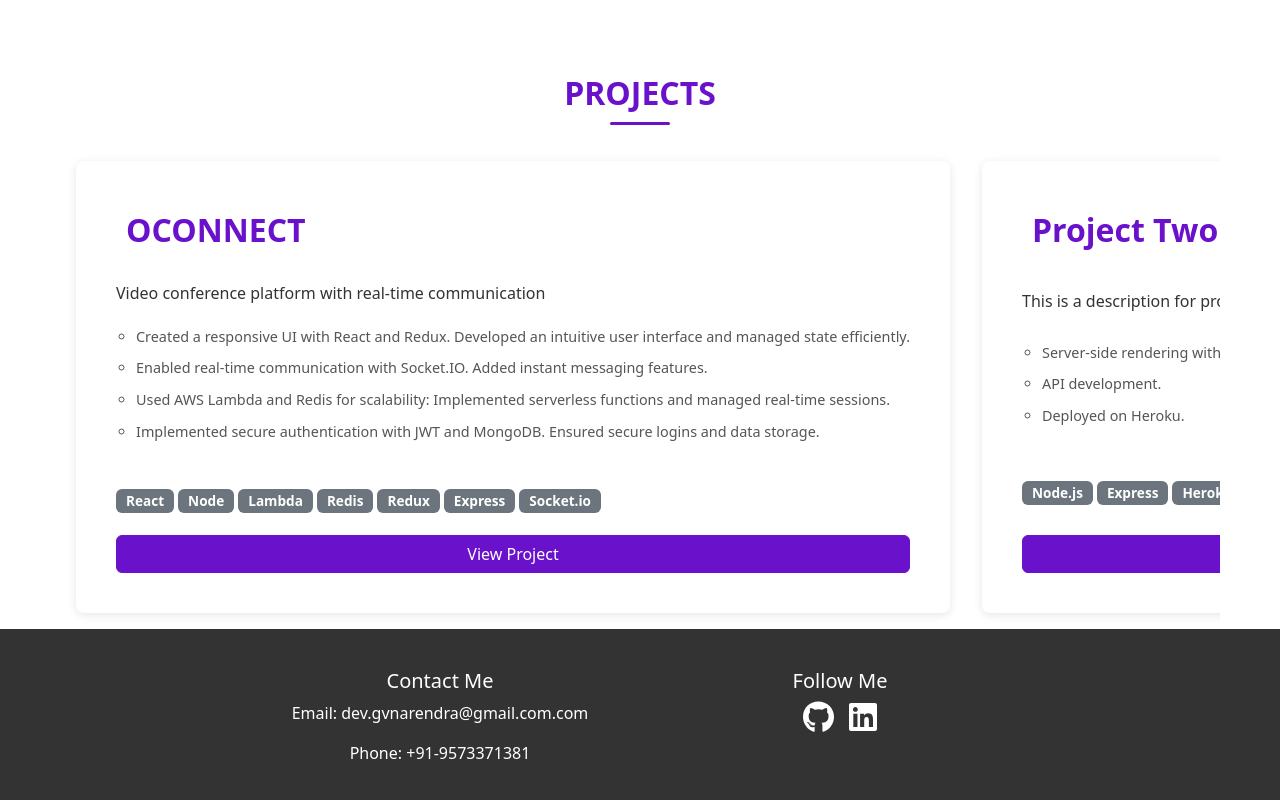
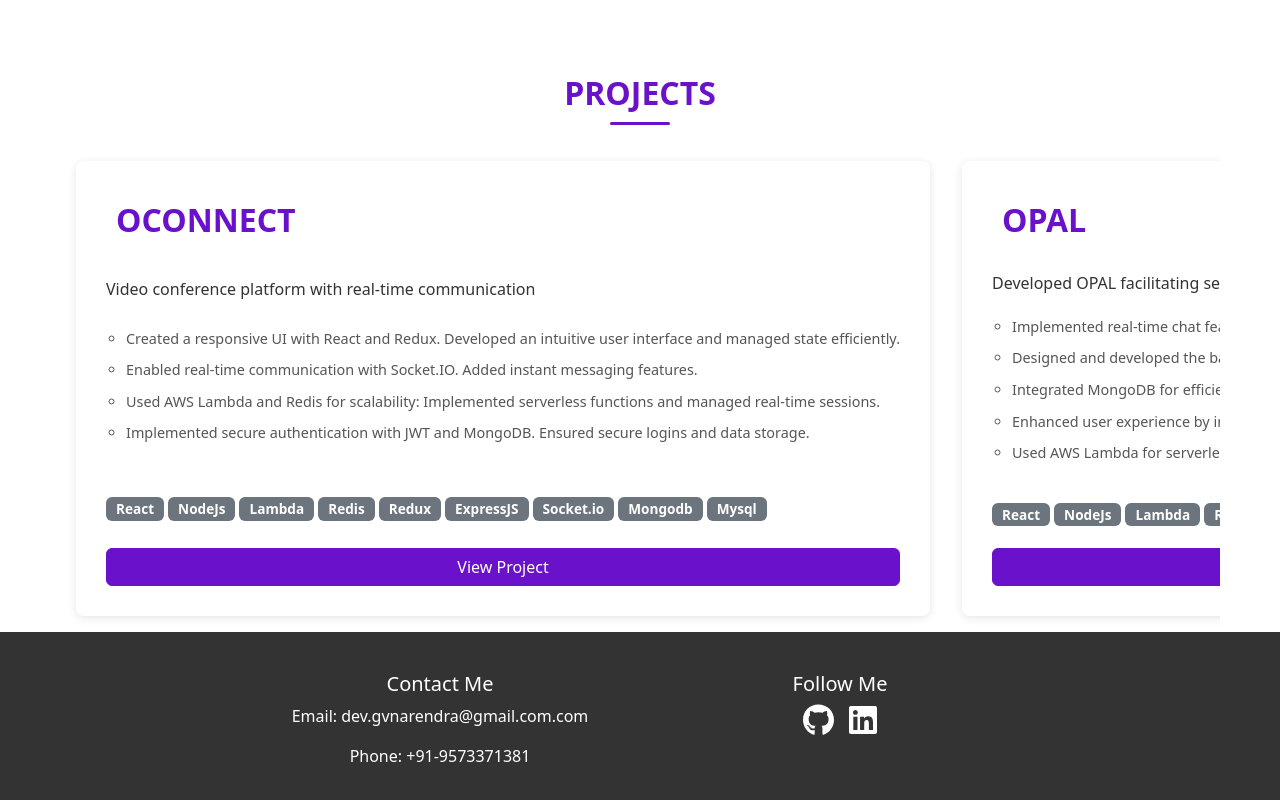
Before and after one commit to GVenkat-136/Bio, a React (Create React App) app: page / in a window 1280 px wide. Shown: the part 1956-2756 px from the top of the page. Built offline with nearby package versions, Linux system fonts and the light colour scheme; the HTML template or start-up script is replaced by a standard one.

Commit message:
Added Changes

```diff
--- a/src/Data.js
+++ b/src/Data.js
@@ -8,30 +8,21 @@ export const projectList = [
        'Used AWS Lambda and Redis for scalability: Implemented serverless functions and managed real-time sessions.',
        'Implemented secure authentication with JWT and MongoDB. Ensured secure logins and data storage.'
      ],
-     technologies: ["React", "Node", "Lambda", "Redis", "Redux", "Express", "Socket.io"],
-     link: "https://oconnect.ai"
+     technologies: ["React", "NodeJs", "Lambda", "Redis", "Redux", "ExpressJS", "Socket.io","Mongodb","Mysql"],
+     link: "https://onpassive.com"
    },
    {
-     title: "Project Two",
-     description: "This is a description for project two. It involves working with Node.js and Express.",
+     title: "OPAL",
+     description: "Developed OPAL facilitating seamless communication and task management",
      points: [
-       "Server-side rendering with Express.",
-       "API development.",
-       "Deployed on Heroku."
+       "Implemented real-time chat features using Socket.IO, enhancing team communication.",
+       "Designed and developed the backend RESTful APIs using Node.js and Express for data exchange.",
+       "Integrated MongoDB for efficient data storage and retrieval, ensuring scalability.",
+       "Enhanced user experience by implementing client-side routing and state management with React Router and Redux.",
+       "Used AWS Lambda for serverless functions, AWS S3 for storage, and MySQL and Redis for data management."
      ],
-     technologies: ["Node.js", "Express", "Heroku"],
-     link: "#"
-   },
-   {
-     title: "Project Three",
-     description: "Another project description.",
-     points: [
-       "Point 1 for Project Three",
-       "Point 2 for Project Three",
-       "Point 3 for Project Three"
-     ],
-     technologies: ["Technology A", "Technology B", "Technology C"],
-     link: "#"
+     technologies: ["React", "NodeJs", "Lambda", "Redis", "Redux", "ExpressJS", "Socket.io","Mongodb","Mysql"],
+     link: "https://onpassive.com"
    }
  ];
 
--- a/src/components/Experiences/Experiences.js
+++ b/src/components/Experiences/Experiences.js
@@ -4,7 +4,7 @@ import { experienceList } from '../../Data';
 
 const Experiences = () => {
   return (
-    <div className='Section_bg'>
+    <div id='E_Section'>
       <div className="E_container mt-5" id="experiences">
         <h2 className="section-title">Experiences</h2>
         <div className="timeline">
--- a/src/components/Projects/Projects.css
+++ b/src/components/Projects/Projects.css
@@ -52,7 +52,7 @@
    display: flex;
    flex-direction: column;
    height: 100%;
-   padding: 20px;
+   padding: 10px;
  }
 
  .project-card:hover {
--- a/src/components/Projects/Projects.js
+++ b/src/components/Projects/Projects.js
@@ -25,7 +25,7 @@ const Projects = () => {
                     <span key={idx} className="badge bg-secondary me-1">{tech}</span>
                   ))}
                 </div>
-                <a href={project.link} className="btn btn-primary1 mt-3">View Project</a>
+                <a href={project.link} className="btn btn-primary1 mt-3" target='blank'>View Project</a>
               </div>
             </div>
           </div>
--- a/src/components/Skills/Skills.css
+++ b/src/components/Skills/Skills.css
@@ -1,4 +1,3 @@
-/* Skills.css */
 
 /* Container styles */
 .Skills_container {
--- a/src/components/Skills/Skills.js
+++ b/src/components/Skills/Skills.js
@@ -4,6 +4,7 @@ import { skillList } from '../../Data';
 
 const Skills = () => {
   return (
+  <div id='skills_Section'>
     <div className="Skills_container mt-5" id="skills">
       <h2 className="section-title">Skills</h2>
       <div className="skills-container">
@@ -15,6 +16,7 @@ const Skills = () => {
         ))}
       </div>
     </div>
+  </div>
   );
 };
 
```
